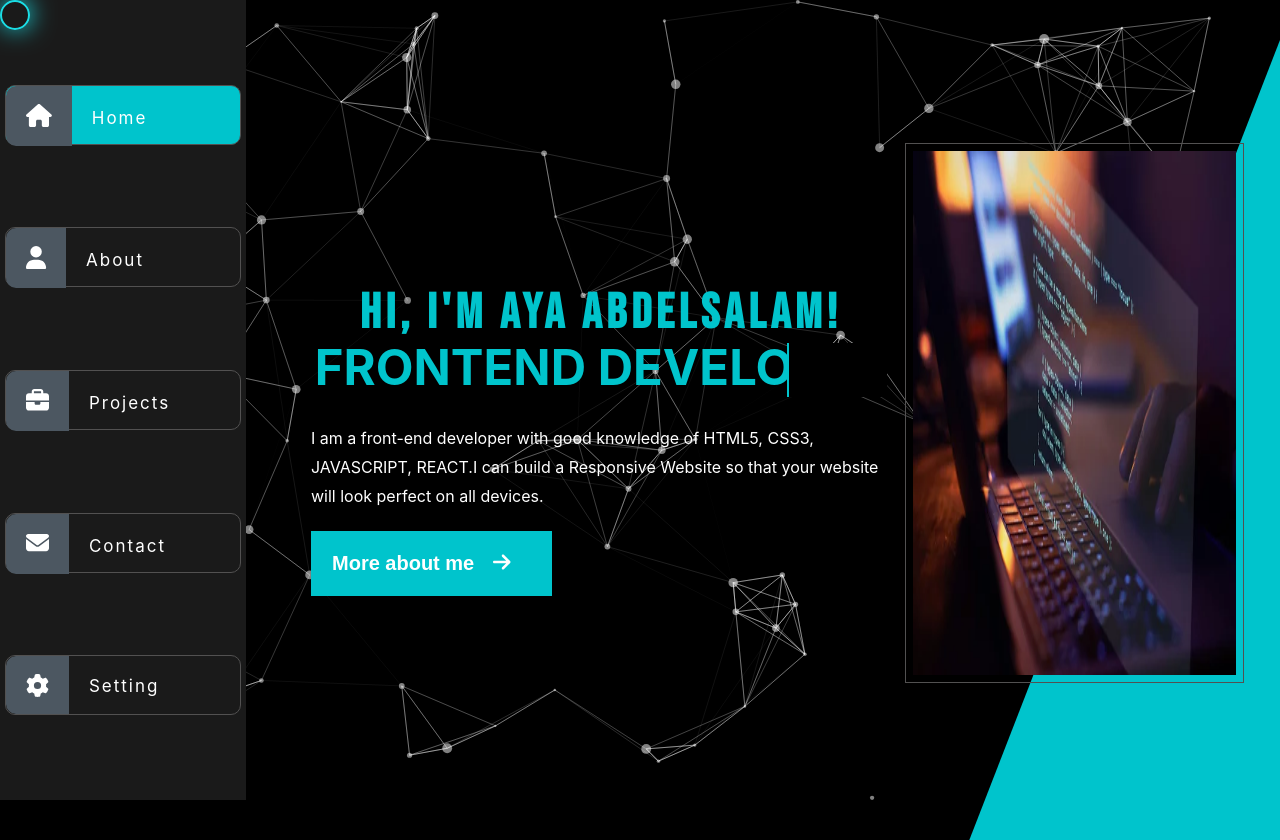
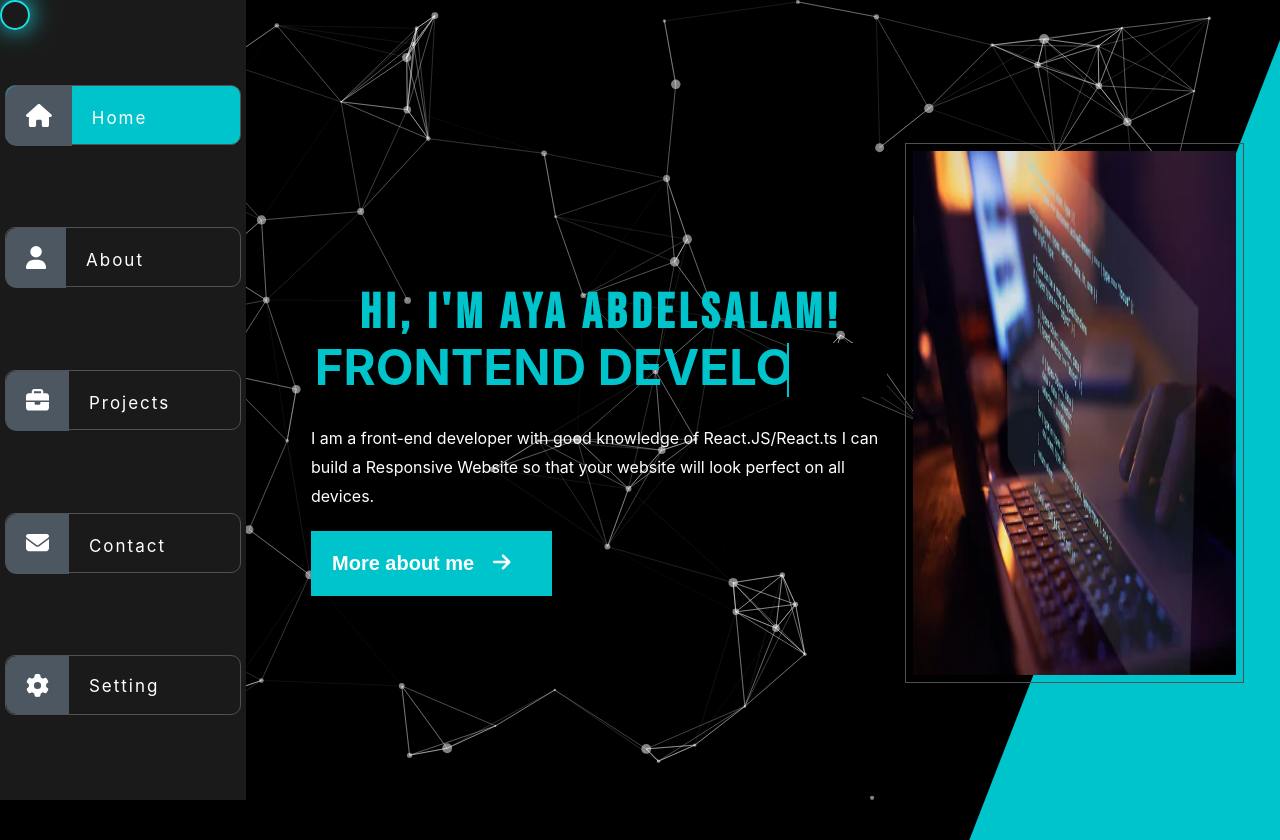
Before and after one commit to Aya-AbdElsalam/Portfolio, a React (Create React App) app: page / in a window 1280 px wide. Built offline with nearby package versions, Linux system fonts and the light colour scheme.

Commit message:
add skills

```diff
--- a/src/i18n.js
+++ b/src/i18n.js
@@ -19,7 +19,7 @@ const resources = {
       "CREATIVE CODER": "CREATIVE CODER",
       "FRONTEND DEVELOPER": "FRONTEND DEVELOPER",
       homeP:
-        "I am a front-end developer with good knowledge of HTML5, CSS3,  JAVASCRIPT, REACT.I can build a Responsive Website so that your website will look perfect on all devices. ",
+        "I am a front-end developer with good knowledge of React.JS/React.ts I can build a Responsive Website so that your website will look perfect on all devices. ",
 
       ///////About//////////////
       personalInformationTitle: "PERSONAL INFORMATION",
@@ -88,7 +88,7 @@ const resources = {
       "CREATIVE CODER": "البرمجه  بطريقة  ابداعية",
       "FRONTEND DEVELOPER": "مطورة  واجهات ويب أمامية",
       homeP:
-        "أنا مطورة واجهات ويب أمامية ولدي معرفة جيدة بـ HTML5 وCSS3 وJAVASCRIPT وREACT. كما يمكنني إنشاء موقع ويب سريع الاستجابة بحيث يبدو موقع الويب الخاص بك مثاليًا على جميع الأجهزة.",
+        "أنا مطورة واجهات ويب أمامية ولدي معرفة جيدة بـ React.JS/React.ts. كما يمكنني إنشاء موقع ويب سريع الاستجابة بحيث يبدو موقع الويب الخاص بك مثاليًا على جميع الأجهزة.",
       "More about me": "للمزيد من المعلومات",
       ///////About//////////////
       personalInformationTitle: "معلومات شخصية",
```
